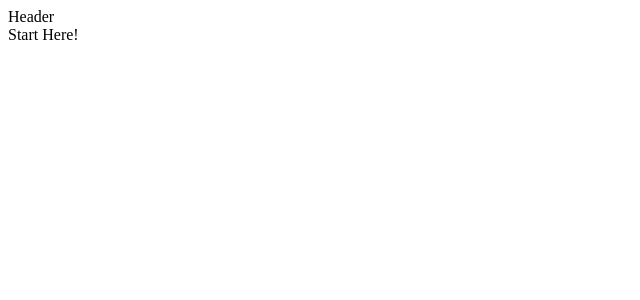
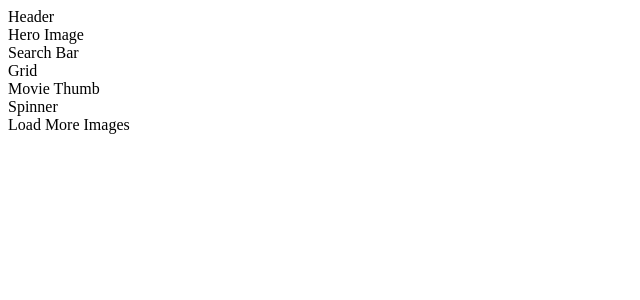
Before and after one commit to bsihame/movie_app, a React (Create React App) app in the folder movie-app/: page / in a window 1280 px wide. Shown: the top 300 px of the page, without its empty margins (0-640 px from the left). Built offline with nearby package versions, Linux system fonts and the light colour scheme.

Commit message:
fix mispelle of spinner in Home js file

```diff
--- a/movie-app/src/components/App.js
+++ b/movie-app/src/components/App.js
@@ -1,10 +1,14 @@
 import React from 'react';
-import Header from "../components/elements/Header"
+import Header from "./elements/Header";
+import Home from "./Home";
 
 const App = () => {
 
   return(
-    <div><Header />Start Here!</div>
+    <div>
+      <Header />
+      <Home />
+    </div>
   )
 };
 
--- a/movie-app/src/components/Home.js
+++ b/movie-app/src/components/Home.js
@@ -4,9 +4,9 @@ import SearchBar from "./elements/SearchBar";
 import Grid from "./elements/Grid";
 import MovieThumb from "./elements/MovieThumb";
 import LoadMoreBtn from "./elements/LoadMoreBtn";
-import Spiner from "./elements/Spinner";
+import Spinner from "./elements/Spinner";
 
-cont Home = () => {
+const Home = () => {
   return (
     <>
       <HeroImage />
@@ -17,4 +17,6 @@ cont Home = () => {
       <LoadMoreBtn />
     </>
   )
-}
+};
+
+export default Home;
```
Lines whose indentation alone changed are shown as unchanged.
